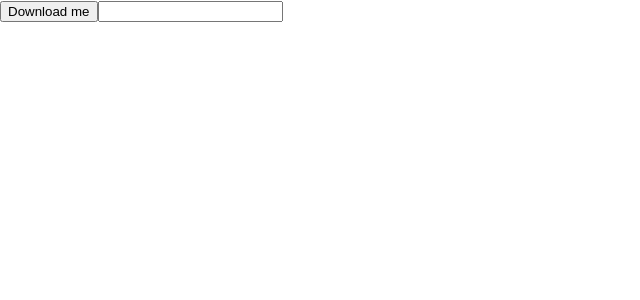
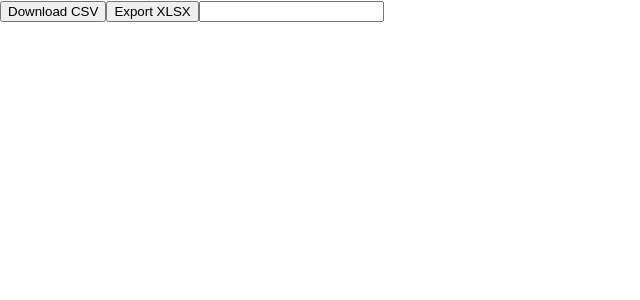
Before and after one commit to porter473/react-csv-export, a React (Create React App) app: page / in a window 1280 px wide. Shown: the top 300 px of the page, without its empty margins (0-640 px from the left). Built offline with nearby package versions, Linux system fonts and the light colour scheme.

Commit message:
xlsx export added

```diff
--- a/package.json
+++ b/package.json
@@ -6,7 +6,6 @@
     "@testing-library/jest-dom": "^5.11.4",
     "@testing-library/react": "^11.1.0",
     "@testing-library/user-event": "^12.1.10",
-    "axios": "^0.23.0",
     "react": "^17.0.2",
     "react-csv": "^2.0.3",
     "react-dom": "^17.0.2",
@@ -36,5 +35,10 @@
       "last 1 firefox version",
       "last 1 safari version"
     ]
+  },
+  "devDependencies": {
+    "axios": "^0.23.0",
+    "file-saver": "^2.0.5",
+    "xlsx": "^0.17.3"
   }
 }
--- a/src/App.js
+++ b/src/App.js
@@ -2,6 +2,7 @@ import axios from "axios";
 import {React, useState} from "react";
 // import ReactDOM from "react-dom";
 import CsvExport from "./Workaround";
+import {ExportToExcel} from './ExportToExcel'
 
 function App() {
   const fetchData = async () => {
@@ -11,6 +12,7 @@ function App() {
           const responseData = await response.data.Table;
           return responseData;
         };
+          const fileName = "myfile"; // here enter filename for your excel file
 
         const headers = [
           { label: "Security Code", key: "scrip_cd" },
@@ -26,8 +28,9 @@ function App() {
       <CsvExport
         asyncExportMethod={fetchData}
         headers={headers}      >
-        Download me
+        Download CSV
       </CsvExport>
+      <ExportToExcel fetchData={fetchData} fileName={fileName} />
       <input type="text" value={str} onChange={e => setStr(e.target.value)}/>
     </div>
   );
--- /dev/null
+++ b/src/ExportToExcel.js
@@ -0,0 +1,36 @@
+import React from 'react';
+import * as FileSaver from "file-saver";
+import * as XLSX from "xlsx";
+
+export const ExportToExcel = ({ fetchData, fileName }) => {
+
+const [csvData, setCsvData] = React.useState([]);
+  const fileType =
+    "application/vnd.openxmlformats-officedocument.spreadsheetml.sheet;charset=UTF-8";
+  const fileExtension = ".xlsx";
+
+  const exportToCSV = (apiData, fileName) => {
+    const ws = XLSX.utils.json_to_sheet(apiData);
+    const wb = { Sheets: { data: ws }, SheetNames: ["data"] };
+    const excelBuffer = XLSX.write(wb, { bookType: "xlsx", type: "array" });
+    const data = new Blob([excelBuffer], { type: fileType });
+    FileSaver.saveAs(data, fileName + fileExtension);
+  };
+
+  React.useEffect(() => {
+    if (csvData && csvData.length>0 ) {
+        exportToCSV(csvData, fileName);
+    }
+  }, [csvData]);
+
+  return (
+      <>
+    {/* <button onClick={(e) => exportToCSV(apiData, fileName)}>Export</button> */}
+    <button onClick={async () => {
+        const newCsvData = await fetchData();
+        console.log("newCsvData: ",newCsvData);
+        setCsvData( newCsvData);
+      }}>Export XLSX</button>
+      </>
+  );
+};
```
Also changed, not shown: 1 other file (tests, documents, lock files or other folders).
